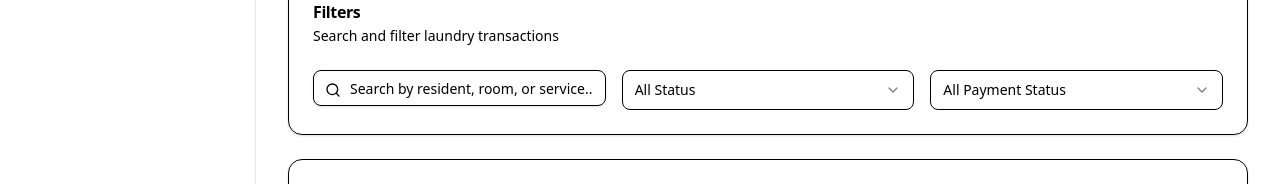
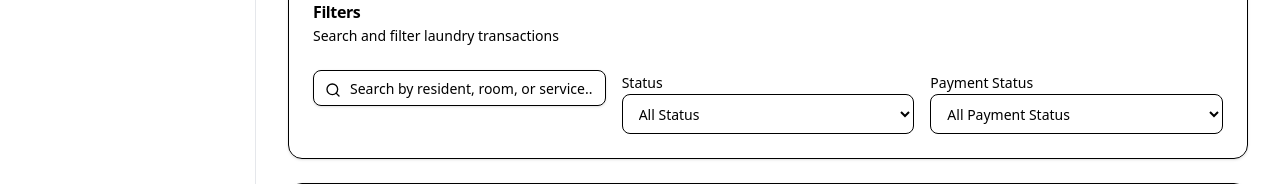
Before and after one commit to AdiYohanes/FrontendKost, a Next.js app: page /laundry in a window 1280 px wide. Shown: the part 225-409 px from the top of the page. Built offline with nearby package versions, Linux system fonts and the light colour scheme; no server answers.

Commit message:
refactor: restore Select component to default shadcn design

```diff
--- a/app/(auth)/login/page.tsx
+++ b/app/(auth)/login/page.tsx
@@ -213,7 +213,7 @@ function LoginForm() {
                   {isLoading ? (
                     <Loader2 className="h-6 w-6 animate-spin" />
                   ) : (
-                    "Connect"
+                    "Login"
                   )}
                 </Button>
               </div>
--- a/app/(dashboard)/complaints/page.tsx
+++ b/app/(dashboard)/complaints/page.tsx
@@ -4,6 +4,7 @@ import { useState, useMemo } from "react";
 import { format } from "date-fns";
 import { Plus, Search, AlertCircle } from "lucide-react";
 import Link from "next/link";
+import { useRouter } from "next/navigation";
 
 import { Button } from "@/components/ui/button";
 import {
@@ -15,13 +16,6 @@ import {
 } from "@/components/ui/card";
 import { Input } from "@/components/ui/input";
 import { Badge } from "@/components/ui/badge";
-import {
-  Select,
-  SelectContent,
-  SelectItem,
-  SelectTrigger,
-  SelectValue,
-} from "@/components/ui/select";
 import {
   Table,
   TableBody,
@@ -38,6 +32,7 @@ import { ComplaintStatus, UserRole, Complaint } from "@/lib/api/types";
 
 export default function ComplaintsPage() {
   const { user } = useAuthStore();
+  const router = useRouter();
 
   const [searchQuery, setSearchQuery] = useState("");
   const [statusFilter, setStatusFilter] = useState<string>("all");
@@ -181,18 +176,20 @@ export default function ComplaintsPage() {
             </div>
 
             {/* Status Filter */}
-            <Select value={statusFilter} onValueChange={setStatusFilter}>
-              <SelectTrigger>
-                <SelectValue placeholder="Filter by status" />
-              </SelectTrigger>
-              <SelectContent>
-                <SelectItem value="all">All Status</SelectItem>
-                <SelectItem value="OPEN">Open</SelectItem>
-                <SelectItem value="IN_PROGRESS">In Progress</SelectItem>
-                <SelectItem value="RESOLVED">Resolved</SelectItem>
-                <SelectItem value="CLOSED">Closed</SelectItem>
-              </SelectContent>
-            </Select>
+            <div className="space-y-2">
+              <label className="text-sm font-medium">Status</label>
+              <select
+                value={statusFilter}
+                onChange={(e) => setStatusFilter(e.target.value)}
+                className="flex h-10 w-full rounded-md border border-input bg-background px-3 py-2 text-sm ring-offset-background focus-visible:outline-none focus-visible:ring-2 focus-visible:ring-ring focus-visible:ring-offset-2"
+              >
+                <option value="all">All Status</option>
+                <option value="OPEN">Open</option>
+                <option value="IN_PROGRESS">In Progress</option>
+                <option value="RESOLVED">Resolved</option>
+                <option value="CLOSED">Closed</option>
+              </select>
+            </div>
           </div>
         </CardContent>
       </Card>
@@ -260,10 +257,7 @@ export default function ComplaintsPage() {
                       <TableRow
                         key={complaint.id}
                         className="cursor-pointer hover:bg-muted/50 transition-colors"
-                      >
-                        <Link
-                          href={`/complaints/${complaint.id}`}
-                          className="contents"
+                        onClick={() => router.push(`/complaints/${complaint.id}`)}
                       >
                         {/* ID */}
                         <TableCell className="font-mono text-xs text-muted-foreground whitespace-nowrap">
@@ -332,7 +326,6 @@ export default function ComplaintsPage() {
                               )
                             : "N/A"}
                         </TableCell>
-                        </Link>
                       </TableRow>
                     );
                   })}
--- a/app/(dashboard)/laundry/[id]/page.tsx
+++ b/app/(dashboard)/laundry/[id]/page.tsx
@@ -25,13 +25,6 @@ import {
   DialogHeader,
   DialogTitle,
 } from "@/components/ui/dialog";
-import {
-  Select,
-  SelectContent,
-  SelectItem,
-  SelectTrigger,
-  SelectValue,
-} from "@/components/ui/select";
 import { Label } from "@/components/ui/label";
 
 import {
@@ -385,38 +378,31 @@ export default function LaundryDetailPage() {
           <div className="space-y-4 py-4">
             <div className="space-y-2">
               <Label>New Status</Label>
-              <Select
+              <select
                 value={selectedStatus}
-                onValueChange={(value) =>
-                  setSelectedStatus(value as LaundryStatus)
-                }
+                onChange={(e) => setSelectedStatus(e.target.value as LaundryStatus)}
+                className="flex h-10 w-full rounded-md border border-input bg-background px-3 py-2 text-sm ring-offset-background focus-visible:outline-none focus-visible:ring-2 focus-visible:ring-ring focus-visible:ring-offset-2"
               >
-                <SelectTrigger>
-                  <SelectValue placeholder="Select new status" />
-                </SelectTrigger>
-                <SelectContent>
+                <option value="">Select new status</option>
                 {transaction.status === "PENDING" && (
                   <>
-                      <SelectItem value="ON_PROCESS">On Process</SelectItem>
-                      <SelectItem value="CANCELLED">Cancelled</SelectItem>
+                    <option value="ON_PROCESS">On Process</option>
+                    <option value="CANCELLED">Cancelled</option>
                   </>
                 )}
                 {transaction.status === "ON_PROCESS" && (
                   <>
-                      <SelectItem value="READY_TO_PICKUP">
-                        Ready to Pickup
-                      </SelectItem>
-                      <SelectItem value="CANCELLED">Cancelled</SelectItem>
+                    <option value="READY_TO_PICKUP">Ready to Pickup</option>
+                    <option value="CANCELLED">Cancelled</option>
                   </>
                 )}
                 {transaction.status === "READY_TO_PICKUP" && (
                   <>
-                      <SelectItem value="COMPLETED">Completed</SelectItem>
-                      <SelectItem value="CANCELLED">Cancelled</SelectItem>
+                    <option value="COMPLETED">Completed</option>
+                    <option value="CANCELLED">Cancelled</option>
                   </>
                 )}
-                </SelectContent>
-              </Select>
+              </select>
             </div>
             {selectedStatus === "COMPLETED" &&
               transaction.paymentStatus === "UNPAID" && (
@@ -456,20 +442,15 @@ export default function LaundryDetailPage() {
           <div className="space-y-4 py-4">
             <div className="space-y-2">
               <Label>Payment Status</Label>
-              <Select
+              <select
                 value={selectedPayment}
-                onValueChange={(value) =>
-                  setSelectedPayment(value as LaundryPaymentStatus)
-                }
+                onChange={(e) => setSelectedPayment(e.target.value as LaundryPaymentStatus)}
+                className="flex h-10 w-full rounded-md border border-input bg-background px-3 py-2 text-sm ring-offset-background focus-visible:outline-none focus-visible:ring-2 focus-visible:ring-ring focus-visible:ring-offset-2"
               >
-                <SelectTrigger>
-                  <SelectValue placeholder="Select payment status" />
-                </SelectTrigger>
-                <SelectContent>
-                  <SelectItem value="UNPAID">Unpaid</SelectItem>
-                  <SelectItem value="PAID">Paid</SelectItem>
-                </SelectContent>
-              </Select>
+                <option value="">Select payment status</option>
+                <option value="UNPAID">Unpaid</option>
+                <option value="PAID">Paid</option>
+              </select>
             </div>
           </div>
           <DialogFooter>
--- a/app/(dashboard)/laundry/page.tsx
+++ b/app/(dashboard)/laundry/page.tsx
@@ -16,13 +16,6 @@ import {
 } from "@/components/ui/card";
 import { Input } from "@/components/ui/input";
 import { Badge } from "@/components/ui/badge";
-import {
-  Select,
-  SelectContent,
-  SelectItem,
-  SelectTrigger,
-  SelectValue,
-} from "@/components/ui/select";
 import {
   Table,
   TableBody,
@@ -188,31 +181,35 @@ export default function LaundryPage() {
             </div>
 
             {/* Status Filter */}
-            <Select value={statusFilter} onValueChange={setStatusFilter}>
-              <SelectTrigger>
-                <SelectValue placeholder="Filter by status" />
-              </SelectTrigger>
-              <SelectContent>
-                <SelectItem value="all">All Status</SelectItem>
-                <SelectItem value="PENDING">Pending</SelectItem>
-                <SelectItem value="ON_PROCESS">On Process</SelectItem>
-                <SelectItem value="READY_TO_PICKUP">Ready to Pickup</SelectItem>
-                <SelectItem value="COMPLETED">Completed</SelectItem>
-                <SelectItem value="CANCELLED">Cancelled</SelectItem>
-              </SelectContent>
-            </Select>
+            <div className="space-y-2">
+              <label className="text-sm font-medium">Status</label>
+              <select
+                value={statusFilter}
+                onChange={(e) => setStatusFilter(e.target.value)}
+                className="flex h-10 w-full rounded-md border border-input bg-background px-3 py-2 text-sm ring-offset-background focus-visible:outline-none focus-visible:ring-2 focus-visible:ring-ring focus-visible:ring-offset-2"
+              >
+                <option value="all">All Status</option>
+                <option value="PENDING">Pending</option>
+                <option value="ON_PROCESS">On Process</option>
+                <option value="READY_TO_PICKUP">Ready to Pickup</option>
+                <option value="COMPLETED">Completed</option>
+                <option value="CANCELLED">Cancelled</option>
+              </select>
+            </div>
 
             {/* Payment Filter */}
-            <Select value={paymentFilter} onValueChange={setPaymentFilter}>
-              <SelectTrigger>
-                <SelectValue placeholder="Filter by payment" />
-              </SelectTrigger>
-              <SelectContent>
-                <SelectItem value="all">All Payment Status</SelectItem>
-                <SelectItem value="UNPAID">Unpaid</SelectItem>
-                <SelectItem value="PAID">Paid</SelectItem>
-              </SelectContent>
-            </Select>
+            <div className="space-y-2">
+              <label className="text-sm font-medium">Payment Status</label>
+              <select
+                value={paymentFilter}
+                onChange={(e) => setPaymentFilter(e.target.value)}
+                className="flex h-10 w-full rounded-md border border-input bg-background px-3 py-2 text-sm ring-offset-background focus-visible:outline-none focus-visible:ring-2 focus-visible:ring-ring focus-visible:ring-offset-2"
+              >
+                <option value="all">All Payment Status</option>
+                <option value="UNPAID">Unpaid</option>
+                <option value="PAID">Paid</option>
+              </select>
+            </div>
           </div>
         </CardContent>
       </Card>
--- a/components/forms/RoomForm.tsx
+++ b/components/forms/RoomForm.tsx
@@ -8,13 +8,6 @@ import { Room, RoomStatus } from "@/lib/api/types";
 import { Button } from "@/components/ui/button";
 import { Input } from "@/components/ui/input";
 import { Label } from "@/components/ui/label";
-import {
-  Select,
-  SelectContent,
-  SelectItem,
-  SelectTrigger,
-  SelectValue,
-} from "@/components/ui/select";
 import { Card, CardContent, CardHeader, CardTitle } from "@/components/ui/card";
 import { Plus, Trash2 } from "lucide-react";
 import { useState } from "react";
@@ -150,21 +143,17 @@ export function RoomForm({ room, onSubmit, isSubmitting }: RoomFormProps) {
             <Label htmlFor="status">
               Status <span className="text-destructive">*</span>
             </Label>
-            <Select
+            <select
+              id="status"
               value={status}
-              onValueChange={(value) => setValue("status", value as RoomStatus)}
+              onChange={(e) => setValue("status", e.target.value as RoomStatus)}
+              className="flex h-10 w-full rounded-md border border-input bg-background px-3 py-2 text-sm ring-offset-background focus-visible:outline-none focus-visible:ring-2 focus-visible:ring-ring focus-visible:ring-offset-2"
             >
-              <SelectTrigger>
-                <SelectValue placeholder="Select status" />
-              </SelectTrigger>
-              <SelectContent>
-                <SelectItem value={RoomStatus.AVAILABLE}>Available</SelectItem>
-                <SelectItem value={RoomStatus.OCCUPIED}>Occupied</SelectItem>
-                <SelectItem value={RoomStatus.MAINTENANCE}>
-                  Maintenance
-                </SelectItem>
-              </SelectContent>
-            </Select>
+              <option value="">Select status</option>
+              <option value={RoomStatus.AVAILABLE}>Available</option>
+              <option value={RoomStatus.OCCUPIED}>Occupied</option>
+              <option value={RoomStatus.MAINTENANCE}>Maintenance</option>
+            </select>
             {errors.status && (
               <p className="text-sm text-destructive">
                 {errors.status.message}
--- a/components/ui/select.tsx
+++ b/components/ui/select.tsx
@@ -75,7 +75,7 @@ const SelectContent = React.forwardRef<
     <SelectPrimitive.Content
       ref={ref}
       className={cn(
-        "relative z-50 max-h-96 min-w-[8rem] overflow-hidden rounded-md border bg-popover text-popover-foreground shadow-md data-[state=open]:animate-in data-[state=closed]:animate-out data-[state=closed]:fade-out-0 data-[state=open]:fade-in-0 data-[state=closed]:zoom-out-95 data-[state=open]:zoom-in-95 data-[side=bottom]:slide-in-from-top-2 data-[side=left]:slide-in-from-right-2 data-[side=right]:slide-in-from-left-2 data-[side=top]:slide-in-from-bottom-2",
+        "relative z-50 max-h-96 min-w-32 overflow-hidden rounded-md border bg-popover text-popover-foreground shadow-md data-[state=open]:animate-in data-[state=closed]:animate-out data-[state=closed]:fade-out-0 data-[state=open]:fade-in-0 data-[state=closed]:zoom-out-95 data-[state=open]:zoom-in-95 data-[side=bottom]:slide-in-from-top-2 data-[side=left]:slide-in-from-right-2 data-[side=right]:slide-in-from-left-2 data-[side=top]:slide-in-from-bottom-2",
         position === "popper" &&
           "data-[side=bottom]:translate-y-1 data-[side=left]:-translate-x-1 data-[side=right]:translate-x-1 data-[side=top]:-translate-y-1",
         className
@@ -88,7 +88,7 @@ const SelectContent = React.forwardRef<
         className={cn(
           "p-1",
           position === "popper" &&
-            "h-[var(--radix-select-trigger-height)] w-full min-w-[var(--radix-select-trigger-width)]"
+            "h-(--radix-select-trigger-height) w-full min-w-(--radix-select-trigger-width)"
         )}
       >
         {children}
@@ -118,7 +118,7 @@ const SelectItem = React.forwardRef<
   <SelectPrimitive.Item
     ref={ref}
     className={cn(
-      "relative flex w-full cursor-default select-none items-center rounded-sm py-1.5 pl-8 pr-2 text-sm outline-none focus:bg-accent focus:text-accent-foreground data-[disabled]:pointer-events-none data-[disabled]:opacity-50",
+      "relative flex w-full cursor-default select-none items-center rounded-sm py-1.5 pl-8 pr-2 text-sm outline-none focus:bg-accent focus:text-accent-foreground data-disabled:pointer-events-none data-disabled:opacity-50",
       className
     )}
     {...props}
```
Also changed, not shown: app/(dashboard)/complaints/[id]/page.tsx (+15 -26 lines), app/(dashboard)/invoices/page.tsx (+12 -18 lines). Lines whose indentation alone changed are shown as unchanged.
